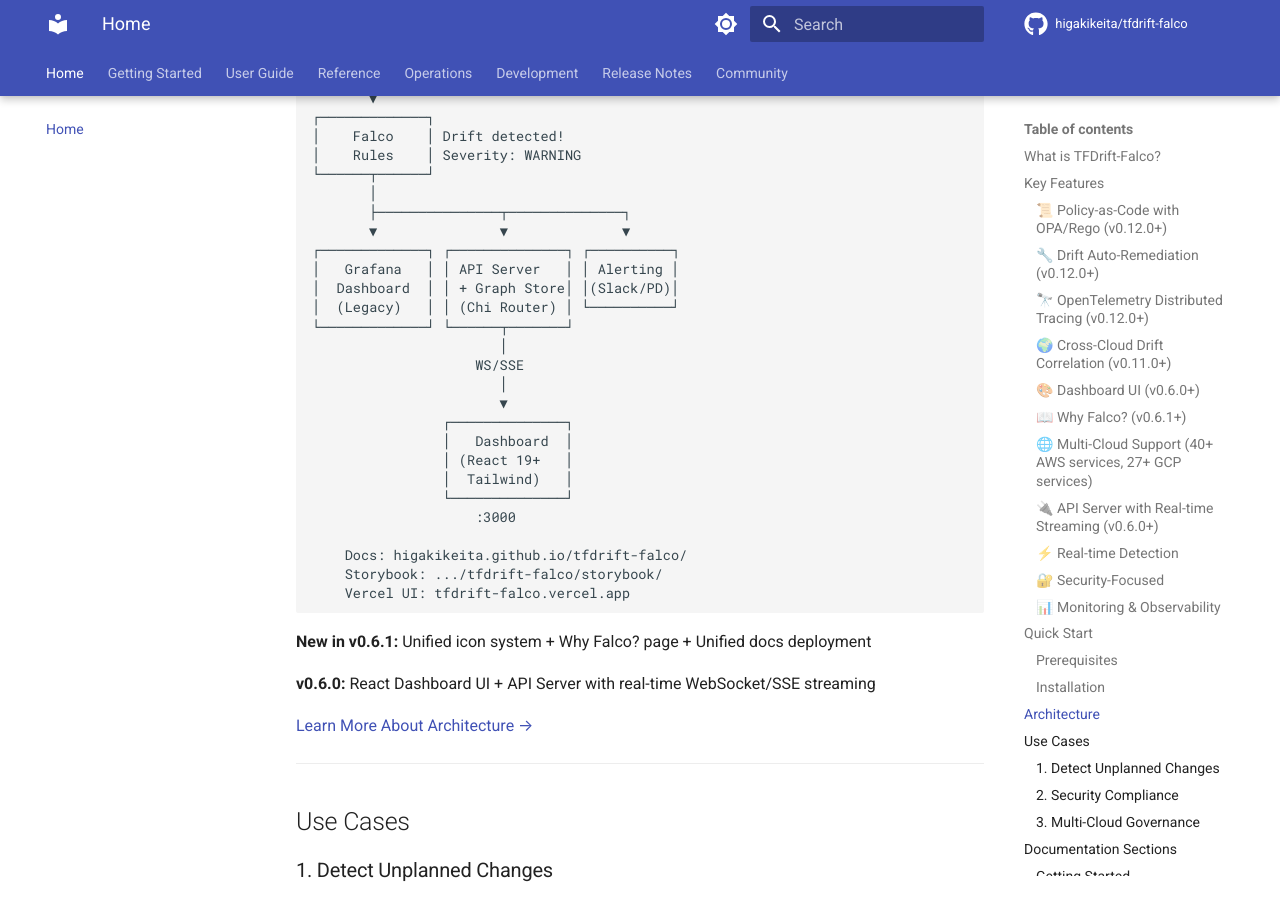
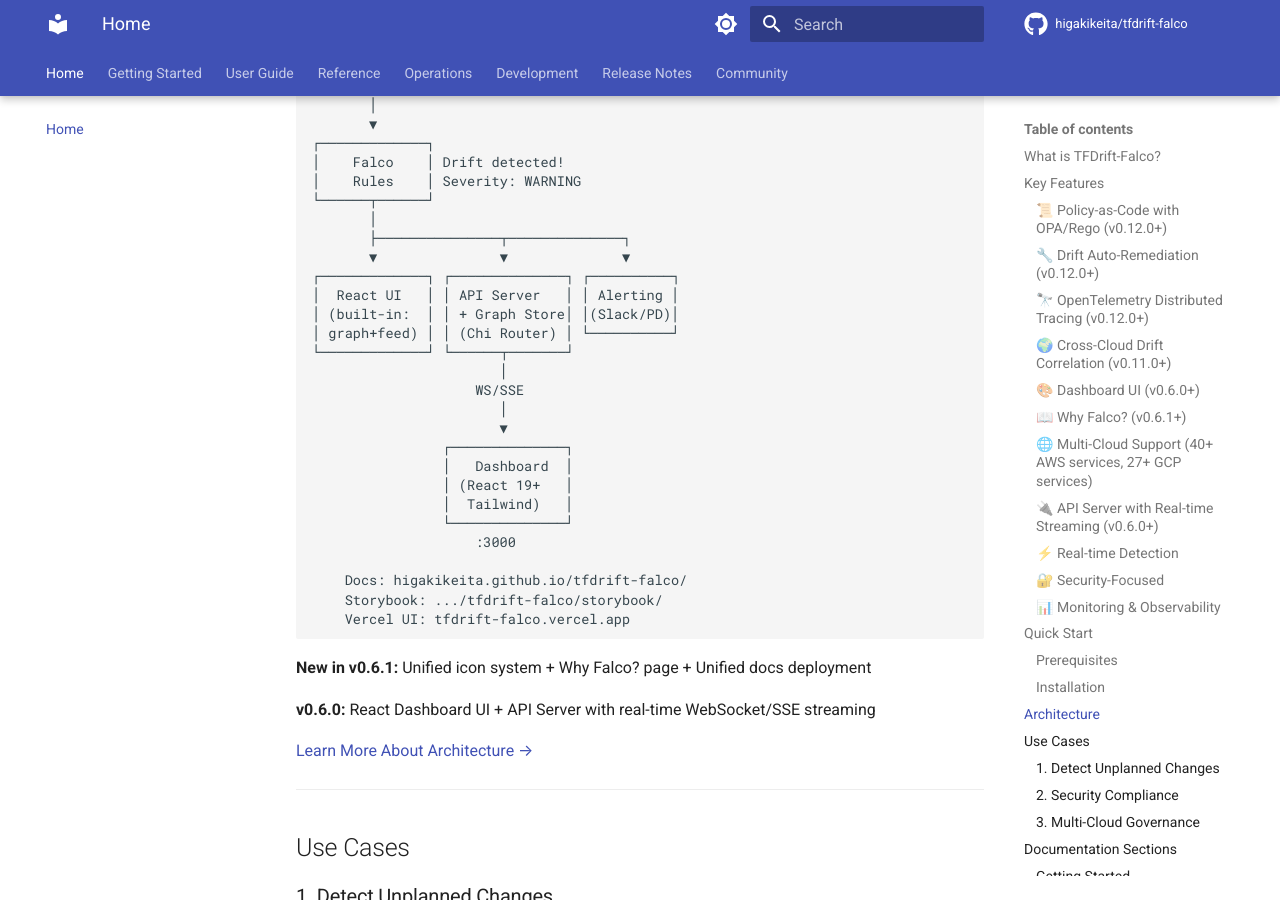
Before and after one commit to higakikeita/tfdrift-falco, an MkDocs documentation site: the page built from docs/index.md, in a window 1280 px wide and 900 px high, scrolled down 6165 px. Built offline with MkDocs 1.6.1 and Material for MkDocs 9.7.7, drawn with Linux system fonts in a browser that asks for light colours; comment, search, counter and statistics services are not loaded; the version menu is left out; some of the changed text lies outside the part shown.

Commit message:
docs(website): stop listing Grafana as a feature; the UI is the built-in React app (#366) (#369)
The HP home (docs/index.md) still advertised "Grafana dashboards" as a shipped
capability (lines 20/61/151 + the architecture diagram), and dashboard-design.md
read as if Grafana/Prometheus were the UI — claims ≠ reality on the live site
(continuation of #353).

- docs/index.md: replace the Grafana-dashboard feature claims with the actual
  built-in React + Cytoscape UI (graph topology + live drift feed); relabel the
  architecture diagram's "Grafana Dashboard (Legacy)" box as "React UI (built-in)".
  (The OTLP tracing line naming Grafana Tempo as one OTLP backend is factual and
  left as-is.)
- docs/dashboard-design.md: add a status banner clarifying the shipped UI is the
  built-in React/Cytoscape UI (Option A); Grafana/Prometheus/Kibana (Options B/C)
  are unimplemented design alternatives, not features.

Fixes #366

Co-authored-by: Keita Higaki <higakikeita@users.noreply.github.com>
Co-authored-by: Claude Opus 4.8 <noreply@anthropic.com>

```diff
--- a/docs/index.md
+++ b/docs/index.md
@@ -17,7 +17,7 @@ TFDrift-Falco detects when your cloud infrastructure changes outside of Terrafor
 3. **Evaluating drift policies** via OPA/Rego (allow / alert / remediate / deny)
 4. **Auto-remediating** by generating Terraform code and GitHub PRs
 5. **Alerting via Falco** when drift is detected
-6. **Visualizing drift in Grafana** dashboards with cross-cloud correlation
+6. **Visualizing drift in the built-in React UI** (graph topology + live drift feed) with cross-cloud correlation
 
 ---
 
@@ -58,7 +58,7 @@ Sample policies included for AWS and GCP. Custom policies can be added to the `p
 
 - Correlation engine links related drifts across providers
 - Provider Status API with health monitoring
-- Grafana dashboards for unified multi-cloud visibility
+- Built-in React UI for unified multi-cloud visibility
 
 ### 🎨 Dashboard UI (v0.6.0+)
 
@@ -148,7 +148,7 @@ SSE Stream: http://localhost:8080/api/v1/stream
 
 ### 📊 Monitoring & Observability
 
-- **Grafana dashboards** for multi-cloud visibility
+- **Built-in React UI** (Cytoscape graph topology + drift feed) for multi-cloud visibility
 - **Falco rules** with severity levels
 - **User attribution** for every change (IAM principals, service accounts)
 - **Alert integration** ready (Slack, Discord, webhooks)
@@ -282,9 +282,9 @@ providers:
        ├───────────────┬──────────────┐
        ▼               ▼              ▼
 ┌─────────────┐ ┌──────────────┐ ┌──────────┐
-│   Grafana   │ │ API Server   │ │ Alerting │
-│  Dashboard  │ │ + Graph Store│ │(Slack/PD)│
-│  (Legacy)   │ │ (Chi Router) │ └──────────┘
+│  React UI   │ │ API Server   │ │ Alerting │
+│ (built-in:  │ │ + Graph Store│ │(Slack/PD)│
+│ graph+feed) │ │ (Chi Router) │ └──────────┘
 └─────────────┘ └──────┬───────┘
                        │
                     WS/SSE
```
Also changed, not shown: docs/dashboard-design.md (+6 -0 lines).
